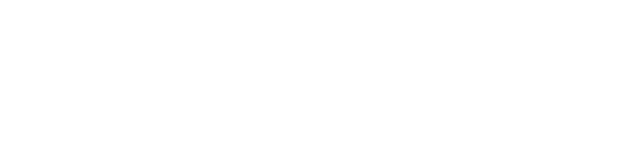
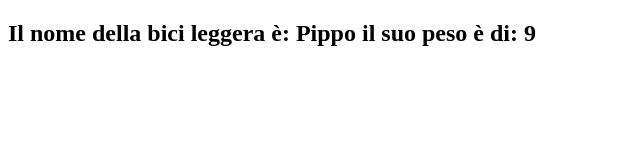
Before and after one commit to mattponk89/js-jsnacks-blocco-1, a plain HTML site: page jsnack-{2}/index.html in a window 1280 px wide. Shown: the whole page, without its empty margins (0-640 px from the left). Drawn offline with nearby package versions, Linux system fonts and the light colour scheme.

Commit message:
fix esercizio 2
Mi dimenticavo di far partire lo script quando la pagina è caricata del tutto.

```diff
--- a/jsnack-{2}/index.html
+++ b/jsnack-{2}/index.html
@@ -10,6 +10,9 @@
     <script src="script.js" charset="utf-8"></script>
   </head>
   <body>
-    <div id="stampa"></div>
+    <div id="box">
+
+
+    </div>
   </body>
 </html>
--- a/jsnack-{2}/script.js
+++ b/jsnack-{2}/script.js
@@ -1,7 +1,7 @@
 // Creare un array di oggetti: ogni oggetto descriverà una bici
 // da corsa con le seguenti proprietà: nome e peso.
 // Stampare a schermo la bici con peso minore.
-
+$(document).ready(function () {
   var bici = [{
     'nome' : 'Graziella',
     'peso' : 10
@@ -34,11 +34,13 @@ for(var i=0; i < bici.length; i++){
       bestBici.biciLeggera = [i]
     }
   }
-
+  var boxEl = $('#box');
   if(bestBici.biciLeggera.length == 1){
-  $('#stampa').html('Il nome della bici leggera è: ' + bici[bestBici.biciLeggera[0]].nome + ' il suo peso è di: ' + bestBici.pesoMin);
+    boxEl.append('<h2>Il nome della bici leggera è: ' + bici[bestBici.biciLeggera[0]].nome + ' il suo peso è di: ' + bestBici.pesoMin + '</h2>');
   } else if ( bestBici.biciLeggera.length > 1){
     for(var j = 0; j < bestBici.biciLeggera.length; j++){
-    $('#stampa').append('<h2>Parimerito di: '+ bici[bestBici.biciLeggera[j]].nome + 'il peso di: ' + bestBici.pesoMin +'</h2>');
+      boxEl.append('<h2>Parimerito di: '+ bici[bestBici.biciLeggera[j]].nome + 'il peso di: ' + bestBici.pesoMin +'</h2>');
+      console.log('più bici leggere');
     }
   }
+})
```
Lines whose indentation alone changed are shown as unchanged.
